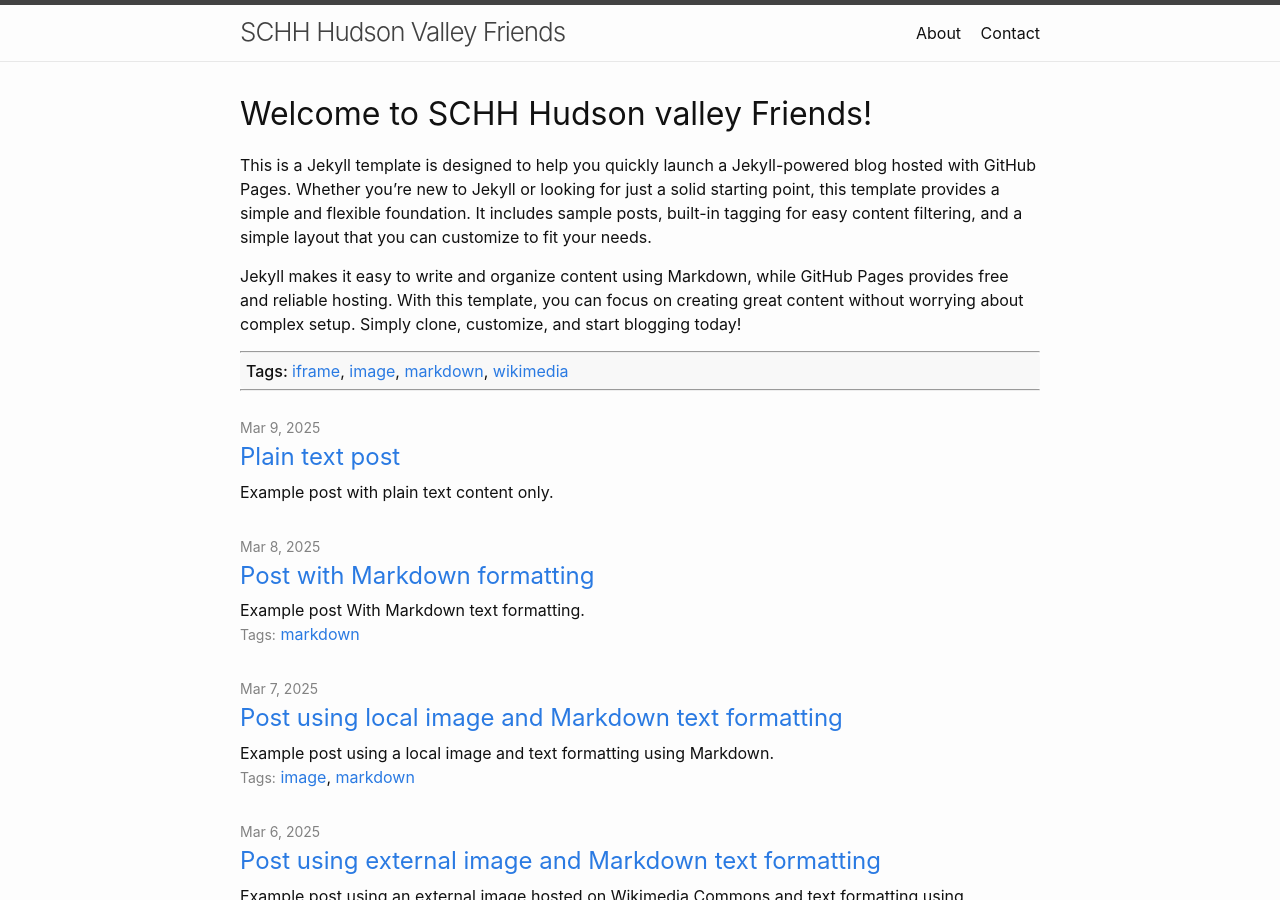
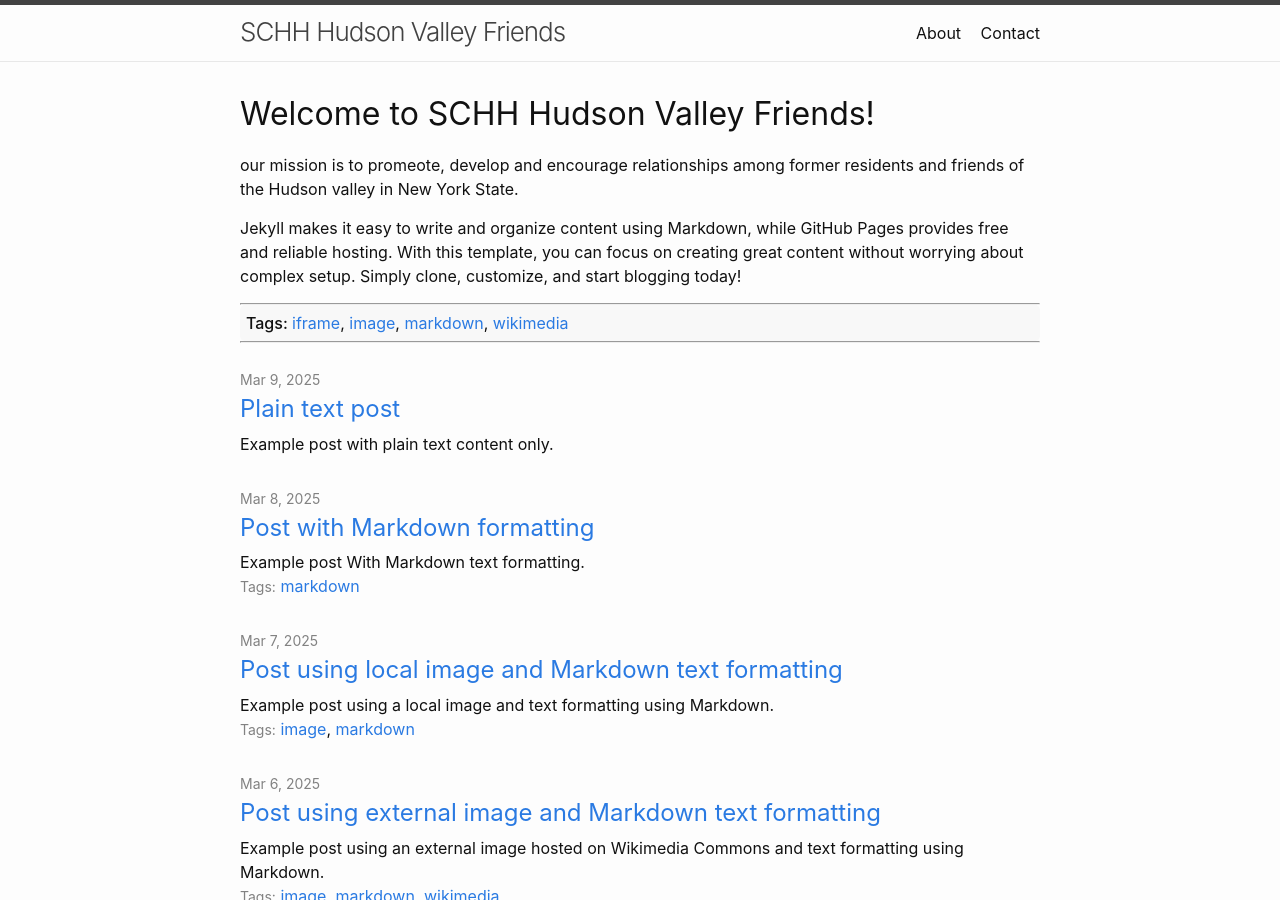
Before and after one commit to HudsonValleyFriends/Hudson-Valley-Friends, a Jekyll site: the page built from index.md, in a window 1280 px wide and 900 px high. Built offline with Jekyll 4.4.1, drawn with Linux system fonts in a browser that asks for light colours; a script that is not in the unit is left out.

Commit message:
Update index.md

```diff
--- a/index.md
+++ b/index.md
@@ -8,8 +8,8 @@ title: SCHH Hudson Valley Friends
 list_title:
 ---
 
-# Welcome to SCHH Hudson valley Friends!
+# Welcome to SCHH Hudson Valley Friends!
 
-This is a Jekyll template is designed to help you quickly launch a Jekyll-powered blog hosted with GitHub Pages. Whether you’re new to Jekyll or looking for just a solid starting point, this template provides a simple and flexible foundation. It includes sample posts, built-in tagging for easy content filtering, and a simple layout that you can customize to fit your needs.
+our mission is to promeote, develop and encourage relationships among former residents and friends of the Hudson valley in New York State.
 
 Jekyll makes it easy to write and organize content using Markdown, while GitHub Pages provides free and reliable hosting. With this template, you can focus on creating great content without worrying about complex setup. Simply clone, customize, and start blogging today!
```
